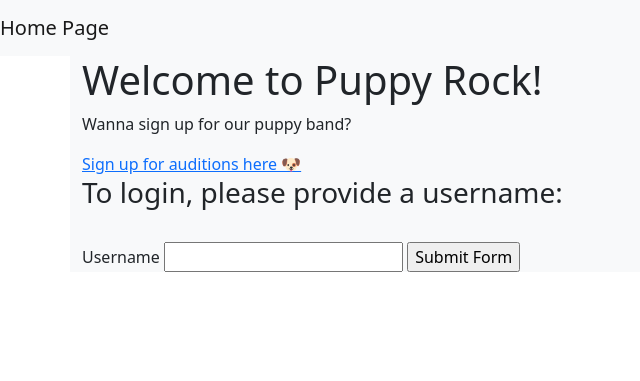
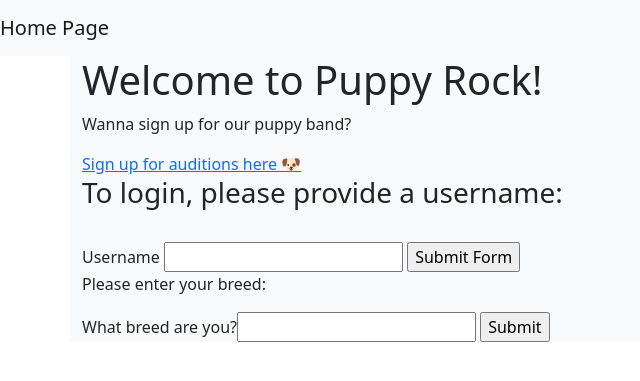
Before and after one commit to olivia-tran/simple-flask-puppy-rock-band, a Flask app: template templates/index.html in a window 1280 px wide. Shown: the top 381 px of the page, without its empty margins (0-640 px from the left). Run offline with Flask 2, Linux system fonts and the light colour scheme; the template is opened without the code that fills it: values that come from a table or form of the project are taken from there, others are empty.

Commit message:
updating with wtforms

```diff
--- a/main.py
+++ b/main.py
@@ -1,6 +1,26 @@
 import numbers
 from flask import Flask, render_template, request
+from flask_wtf import FlaskForm
+from wtforms import StringField, SubmitField
+
+
 app = Flask(__name__)
+app.config['SECRET_KEY'] = 'somethingsecure'
+
+
+class InfoForm(FlaskForm):
+    breed = StringField('What breed are you?')
+    submit = SubmitField('Submit')
+
+
+@app.route('/', methods=['GET', 'POST'])
+def index():
+    breed = False
+    form = InfoForm()
+    if form.validate_on_submit():
+        breed = form.breed.data
+        form.breed.data = ''
+    return render_template('home.html', form=form, breed=breed)
 
 
 @app.route('/')
--- a/templates/index.html
+++ b/templates/index.html
@@ -14,7 +14,19 @@
 <label for="username">Username</label>
 <input type="text" name="username">
 <input type="submit" value="Submit Form">
-
+</form>
+<p>
+{% if breed %}
+The breed you entered is {{breed}}
+Update it in the form below:
+{% else %}
+Please enter your breed:
+{% endif %}
+</p>
+<form action="" method="POST">
+{{form.hidden_tag()}}
+{{form.breed.label}}{{form.breed}}
+{{form.submit()}}
 
 </form>
 
```
